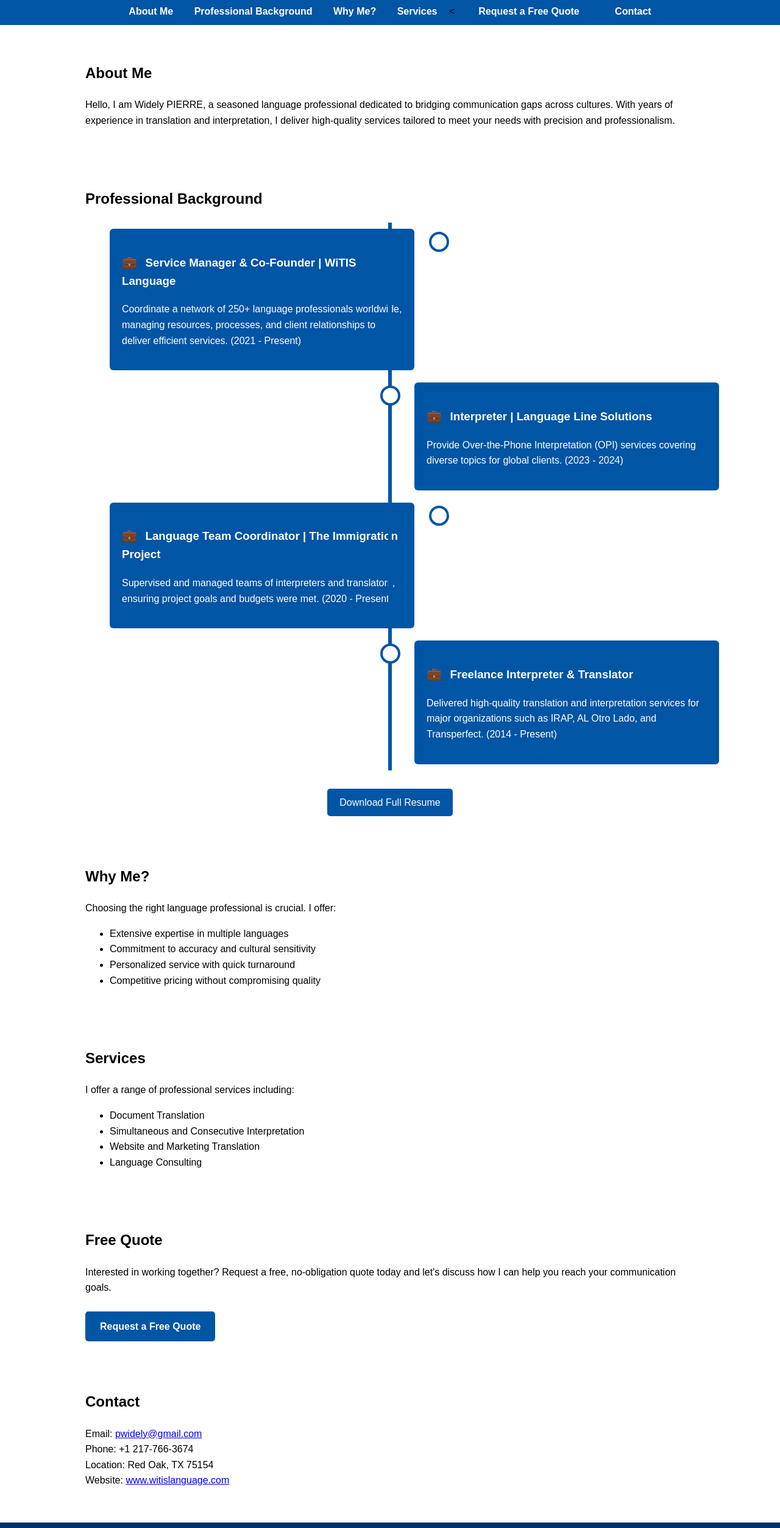
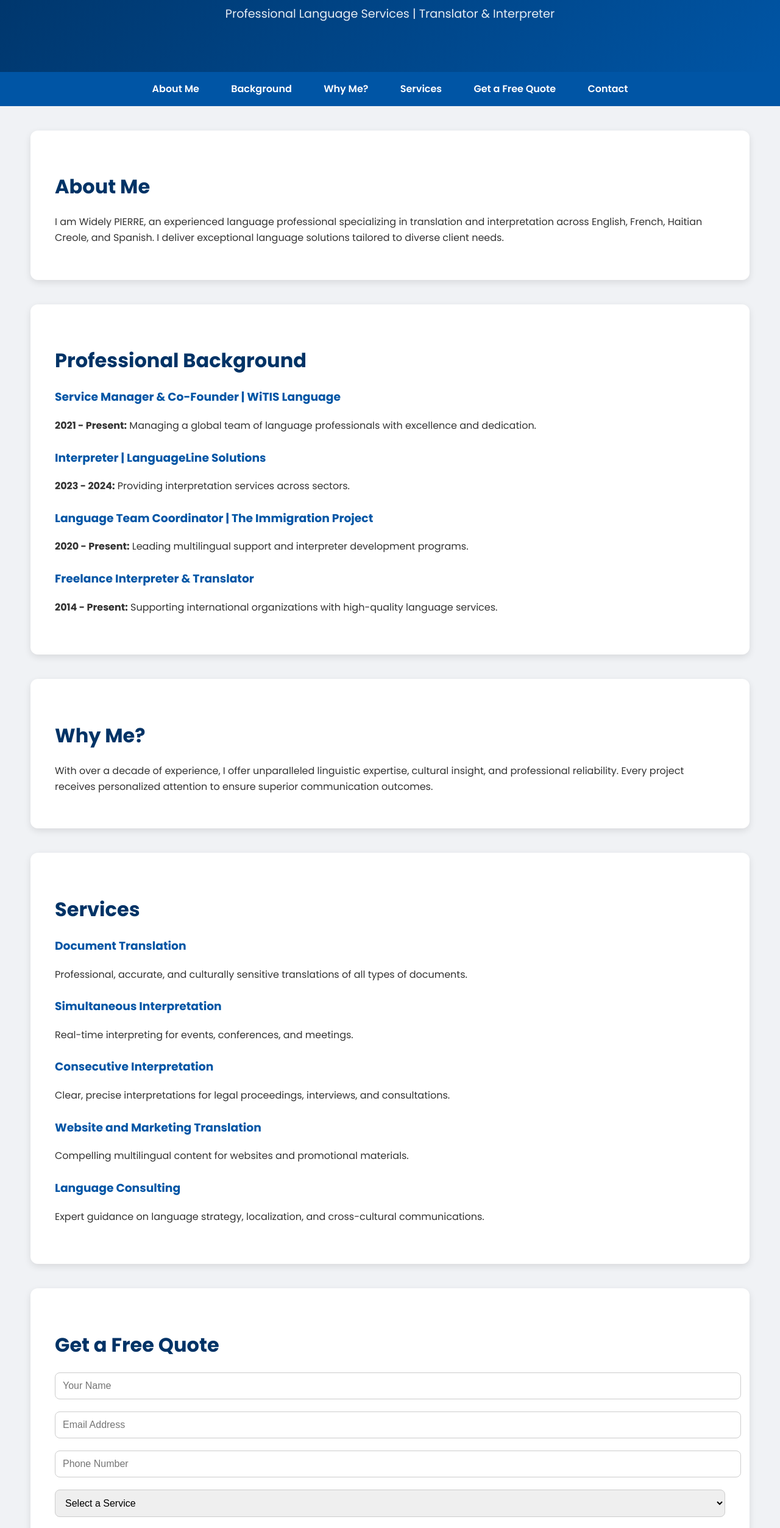
Before and after one commit to Pwidely/widelypierre.github.io, a plain HTML site: page index.html in a window 1280 px wide. Shown: the part 180-2685 px from the top of the page at 61% size. Drawn offline with Linux system fonts and the light colour scheme.

Commit message:
Update index.html

```diff
--- a/index.html
+++ b/index.html
@@ -3,35 +3,36 @@
 <head>
 <meta charset="UTF-8">
 <meta name="viewport" content="width=device-width, initial-scale=1.0">
-    <title>Widely PIERRE | Professional Language Services</title>
+<title>Widely PIERRE | Professional Resume</title>
+<link rel="stylesheet" href="https://cdnjs.cloudflare.com/ajax/libs/font-awesome/6.4.2/css/all.min.css" integrity="sha512-papLFrc+GjeGtjlREcmxM3NRfsJ7Z1egK+I5lFfjts7gRzvK6RIfYVOm+vEjWbXtFShmj6M0CWcfpZ9Yb1U02g==" crossorigin="anonymous" referrerpolicy="no-referrer" />
+<link href="https://fonts.googleapis.com/css2?family=Poppins:wght@400;600;700&display=swap" rel="stylesheet">
 <style>
-        body { font-family: Arial, sans-serif; margin: 0; padding: 0; line-height: 1.6; }
-        header, section, footer { padding: 20px; }
-        header { background: #003366; color: white; text-align: center; }
-        nav { background: #0055a5; text-align: center; padding: 10px; }
-        nav a { color: white; margin: 0 15px; text-decoration: none; font-weight: bold; }
-        nav a:hover { text-decoration: underline; }
-        section { max-width: 1000px; margin: 20px auto; }
-        footer { background: #003366; color: white; text-align: center; padding: 10px; }
-        .button { display: inline-block; padding: 10px 20px; background: #0055a5; color: white; text-decoration: none; border-radius: 5px; margin-top: 10px; }
-        .button:hover { background: #003366; }
-        .timeline { position: relative; max-width: 1000px; margin: 20px auto; }
-        .timeline::after { content: ''; position: absolute; width: 6px; background-color: #0055a5; top: 0; bottom: 0; left: 50%; margin-left: -3px; }
-        .container { padding: 10px 40px; position: relative; background-color: inherit; width: 50%; }
-        .container.left { left: 0; }
-        .container.right { left: 50%; }
-        .container::after { content: ''; position: absolute; width: 25px; height: 25px; right: -17px; background-color: white; border: 4px solid #0055a5; top: 15px; border-radius: 50%; z-index: 1; }
-        .right::after { left: -16px; }
-        .content { padding: 20px; background-color: #0055a5; color: white; position: relative; border-radius: 6px; }
-        .content h3::before { content: '\1F4BC\0020'; font-size: 20px; margin-right: 8px; }
-
-        /* Responsive Styles */
-        @media screen and (max-width: 768px) {
-            nav a { display: block; margin: 10px 0; }
-            .container { width: 100%; padding-left: 30px; padding-right: 30px; }
-            .timeline::after { left: 31px; }
-            .container.left, .container.right { left: 0; }
-            .container::after, .right::after { left: 18px; }
+    body { font-family: 'Poppins', sans-serif; margin: 0; padding: 0; background: #f0f2f5; line-height: 1.6; color: #333; }
+    header { background: linear-gradient(135deg, #003366, #0055a5); color: white; padding: 60px 20px; text-align: center; }
+    header h1 { font-size: 3em; margin-bottom: 10px; }
+    header p { font-size: 1.2em; opacity: 0.9; }
+    nav { background: #0055a5; padding: 15px 10px; text-align: center; position: sticky; top: 0; z-index: 1000; }
+    nav a { color: white; margin: 0 12px; text-decoration: none; font-weight: 600; padding: 8px 12px; border-radius: 5px; transition: background 0.3s; }
+    nav a:hover, nav a.active { background: #003366; }
+    section { max-width: 1100px; margin: 40px auto; background: white; padding: 40px; border-radius: 12px; box-shadow: 0 4px 12px rgba(0,0,0,0.1); margin-bottom: 40px; }
+    h2 { color: #003366; margin-bottom: 20px; font-size: 2em; }
+    h3 { color: #0055a5; margin-top: 20px; }
+    .service, .experience { margin-bottom: 25px; }
+    form { display: flex; flex-direction: column; gap: 20px; }
+    input, select, textarea { padding: 12px; border: 1px solid #ccc; border-radius: 8px; width: 100%; font-size: 1em; }
+    button { padding: 14px; background: #0055a5; color: white; border: none; border-radius: 8px; font-size: 16px; font-weight: bold; cursor: pointer; transition: background 0.3s; }
+    button:hover { background: #003366; }
+    #thankYouMessage { display: none; text-align: center; color: #28a745; font-size: 18px; margin-top: 20px; }
+    .contact-info { display: flex; flex-direction: column; align-items: center; margin-top: 20px; gap: 10px; font-size: 16px; }
+    .contact-info a { color: #0055a5; text-decoration: none; font-weight: 600; }
+    footer { background: #003366; color: white; text-align: center; padding: 30px; border-top-left-radius: 15px; border-top-right-radius: 15px; }
+    footer nav { margin-bottom: 20px; }
+    footer nav a { color: white; margin: 0 8px; font-weight: 600; }
+    html { scroll-behavior: smooth; }
+    @media (max-width: 768px) {
+        nav { display: flex; flex-wrap: wrap; gap: 10px; }
+        header h1 { font-size: 2em; }
+        section { padding: 30px 20px; }
     }
 </style>
 </head>
@@ -39,97 +40,146 @@
 
 <header>
     <h1>Widely PIERRE</h1>
-    <p>Professional Language Services</p>
+    <p>Professional Language Services | Translator & Interpreter</p>
 </header>
 
-<nav>
+<nav id="navbar">
     <a href="#about">About Me</a>
-    <a href="#background">Professional Background</a>
-    <a href="#why">Why Me?</a>
+    <a href="#background">Background</a>
+    <a href="#whyme">Why Me?</a>
     <a href="#services">Services</a>
-    <<a href="#quote" style="padding: 12px 24px; background: #0055a5; color: white; text-decoration: none; border-radius: 5px; font-weight: bold; font-size: 16px;">Request a Free Quote</a>
+    <a href="#quote">Get a Free Quote</a>
     <a href="#contact">Contact</a>
 </nav>
 
 <section id="about">
     <h2>About Me</h2>
-    <p>Hello, I am Widely PIERRE, a seasoned language professional dedicated to bridging communication gaps across cultures. With years of experience in translation and interpretation, I deliver high-quality services tailored to meet your needs with precision and professionalism.</p>
+    <p>I am Widely PIERRE, an experienced language professional specializing in translation and interpretation across English, French, Haitian Creole, and Spanish. I deliver exceptional language solutions tailored to diverse client needs.</p>
 </section>
 
 <section id="background">
     <h2>Professional Background</h2>
-    <div class="timeline">
-        <div class="container left">
-            <div class="content">
+    <div class="experience">
         <h3>Service Manager & Co-Founder | WiTIS Language</h3>
-                <p>Coordinate a network of 250+ language professionals worldwide, managing resources, processes, and client relationships to deliver efficient services. (2021 - Present)</p>
+        <p><strong>2021 - Present:</strong> Managing a global team of language professionals with excellence and dedication.</p>
     </div>
+    <div class="experience">
+        <h3>Interpreter | LanguageLine Solutions</h3>
+        <p><strong>2023 - 2024:</strong> Providing interpretation services across sectors.</p>
     </div>
-        <div class="container right">
-            <div class="content">
-                <h3>Interpreter | Language Line Solutions</h3>
-                <p>Provide Over-the-Phone Interpretation (OPI) services covering diverse topics for global clients. (2023 - 2024)</p>
+    <div class="experience">
+        <h3>Language Team Coordinator | The Immigration Project</h3>
+        <p><strong>2020 - Present:</strong> Leading multilingual support and interpreter development programs.</p>
     </div>
-        </div>
-        <div class="container left">
-            <div class="content">
-                <h3>Language Team Coordinator | The Immigration Project</h3>
-                <p>Supervised and managed teams of interpreters and translators, ensuring project goals and budgets were met. (2020 - Present)</p>
-            </div>
-        </div>
-        <div class="container right">
-            <div class="content">
+    <div class="experience">
         <h3>Freelance Interpreter & Translator</h3>
-                <p>Delivered high-quality translation and interpretation services for major organizations such as IRAP, AL Otro Lado, and Transperfect. (2014 - Present)</p>
-            </div>
-        </div>
-    </div>
-    <div style="text-align:center; margin-top:20px;">
-        <a class="button" href="Widely-Pierre-Resume.pdf" download>Download Full Resume</a>
+        <p><strong>2014 - Present:</strong> Supporting international organizations with high-quality language services.</p>
     </div>
 </section>
 
-<section id="why">
+<section id="whyme">
     <h2>Why Me?</h2>
-    <p>Choosing the right language professional is crucial. I offer:
-        <ul>
-            <li>Extensive expertise in multiple languages</li>
-            <li>Commitment to accuracy and cultural sensitivity</li>
-            <li>Personalized service with quick turnaround</li>
-            <li>Competitive pricing without compromising quality</li>
-        </ul>
-    </p>
+    <p>With over a decade of experience, I offer unparalleled linguistic expertise, cultural insight, and professional reliability. Every project receives personalized attention to ensure superior communication outcomes.</p>
 </section>
 
 <section id="services">
     <h2>Services</h2>
-    <p>I offer a range of professional services including:
-        <ul>
-            <li>Document Translation</li>
-            <li>Simultaneous and Consecutive Interpretation</li>
-            <li>Website and Marketing Translation</li>
-            <li>Language Consulting</li>
-        </ul>
-    </p>
+    <div class="service">
+        <h3>Document Translation</h3>
+        <p>Professional, accurate, and culturally sensitive translations of all types of documents.</p>
+    </div>
+    <div class="service">
+        <h3>Simultaneous Interpretation</h3>
+        <p>Real-time interpreting for events, conferences, and meetings.</p>
+    </div>
+    <div class="service">
+        <h3>Consecutive Interpretation</h3>
+        <p>Clear, precise interpretations for legal proceedings, interviews, and consultations.</p>
+    </div>
+    <div class="service">
+        <h3>Website and Marketing Translation</h3>
+        <p>Compelling multilingual content for websites and promotional materials.</p>
+    </div>
+    <div class="service">
+        <h3>Language Consulting</h3>
+        <p>Expert guidance on language strategy, localization, and cross-cultural communications.</p>
+    </div>
 </section>
 
 <section id="quote">
-    <h2>Free Quote</h2>
-    <p>Interested in working together? Request a free, no-obligation quote today and let's discuss how I can help you reach your communication goals.</p>
-    <a class="button" <a href="#quote" style="padding: 12px 24px; background: #0055a5; color: white; text-decoration: none; border-radius: 5px; font-weight: bold; font-size: 16px;">Request a Free Quote</a>
+    <h2>Get a Free Quote</h2>
+    <form id="quoteForm" action="https://formspree.io/f/mdkgkjzk" method="POST">
+        <input type="text" name="name" placeholder="Your Name" required>
+        <input type="email" name="email" placeholder="Email Address" required>
+        <input type="tel" name="phone" placeholder="Phone Number" required>
+        <select name="service" required>
+            <option value="">Select a Service</option>
+            <option value="Document Translation">Document Translation</option>
+            <option value="Simultaneous Interpretation">Simultaneous Interpretation</option>
+            <option value="Consecutive Interpretation">Consecutive Interpretation</option>
+            <option value="Website and Marketing Translation">Website and Marketing Translation</option>
+            <option value="Language Consulting">Language Consulting</option>
+        </select>
+        <textarea name="message" rows="5" placeholder="Tell me about your project..." required></textarea>
+        <button type="submit" id="submitBtn">Submit Request</button>
+    </form>
+    <div id="thankYouMessage">Thank you! Your request has been received.</div>
 </section>
 
 <section id="contact">
     <h2>Contact</h2>
-    <p>Email: <a href="mailto:pwidely@gmail.com">pwidely@gmail.com</a><br>
-    Phone: +1 217-766-3674<br>
-    Location: Red Oak, TX 75154<br>
-    Website: <a href="https://www.witislanguage.com" target="_blank">www.witislanguage.com</a></p>
+    <div class="contact-info">
+        <div><i class="fas fa-envelope"></i> <a href="mailto:translateandinterpret@witislanguage.com">translateandinterpret@witislanguage.com</a></div>
+        <div><i class="fas fa-phone"></i> +1 217-766-3674</div>
+    </div>
 </section>
 
 <footer>
+    <nav>
+        <a href="#about">About Me</a>
+        <a href="#background">Background</a>
+        <a href="#whyme">Why Me?</a>
+        <a href="#services">Services</a>
+        <a href="#quote">Get a Quote</a>
+        <a href="#contact">Contact</a>
+    </nav>
     <p>&copy; 2025 Widely PIERRE. All rights reserved.</p>
 </footer>
 
+<script>
+const sections = document.querySelectorAll("section");
+const navLinks = document.querySelectorAll("nav a");
+
+window.addEventListener("scroll", () => {
+  let current = "";
+  sections.forEach(section => {
+    const sectionTop = section.offsetTop - 100;
+    const sectionHeight = section.clientHeight;
+    if (pageYOffset >= sectionTop && pageYOffset < sectionTop + sectionHeight) {
+      current = section.getAttribute("id");
+    }
+  });
+  navLinks.forEach(link => {
+    link.classList.remove("active");
+    if (link.getAttribute("href") === `#${current}`) {
+      link.classList.add("active");
+    }
+  });
+});
+
+const form = document.getElementById('quoteForm');
+const thankYou = document.getElementById('thankYouMessage');
+const submitBtn = document.getElementById('submitBtn');
+
+form.addEventListener('submit', function(event) {
+    submitBtn.disabled = true;
+    submitBtn.innerText = 'Sending...';
+    setTimeout(() => {
+        thankYou.style.display = 'block';
+        form.reset();
+    }, 1000);
+});
+</script>
+
 </body>
 </html>
```
Lines whose indentation alone changed are shown as unchanged.
